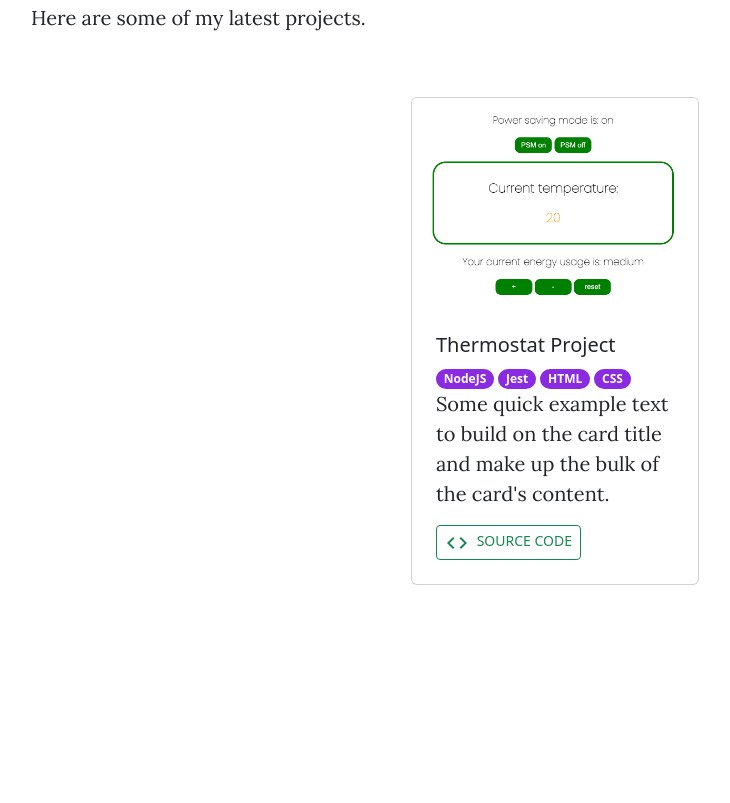
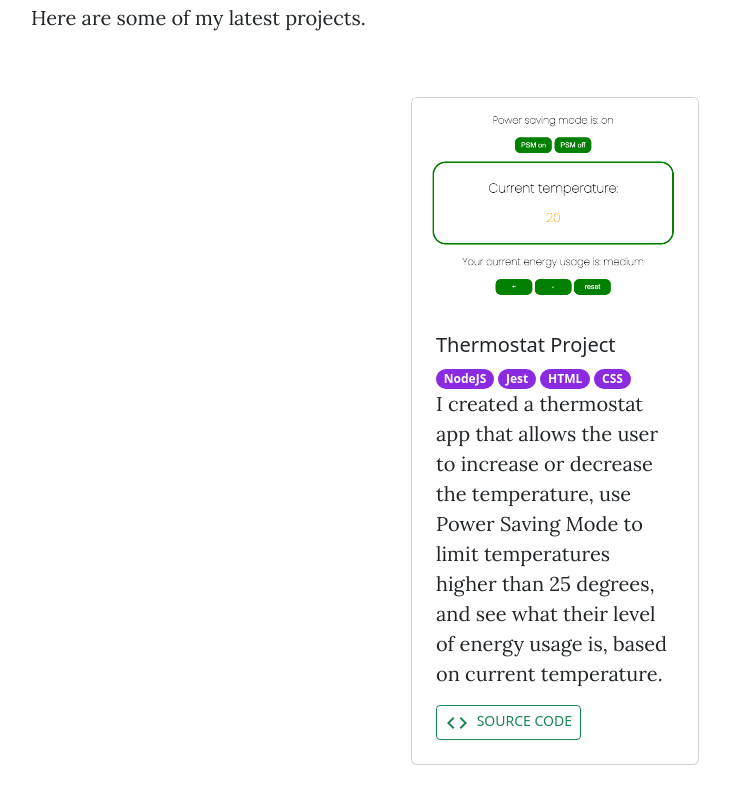
Before and after one commit to natalietheo/portfolio, a website: page index.html in a window 1280 px wide. Shown: the part 1657-2460 px from the top of the page, without its empty margins (51-781 px from the left). Before the commit the page ends 2290 px from the top, so only its background shows below. Drawn offline with nearby package versions, Linux system fonts and the light colour scheme.

Commit message:
added thermostat project info

```diff
--- a/index.html
+++ b/index.html
@@ -154,7 +154,11 @@ relationship-building.
 <div class="badge rounded-pill">Jest</div>
 <div class="badge rounded-pill">HTML</div>
 <div class="badge rounded-pill">CSS</div>
-                      <p class="card-text">Some quick example text to build on the card title and make up the bulk of the card's content.</p>
+                      <p class="card-text">I created a thermostat app that allows the user to increase or decrease the temperature,
+                        use Power Saving Mode to limit temperatures higher than 25 degrees, and see what their level of energy
+                        usage is, based on current temperature.
+
+                      </p>
                       <a class="btn btn-outline-success btn-sm text-uppercase"
                       href="https://github.com/natalietheo/thermostat"
                       target="_blank">
```
